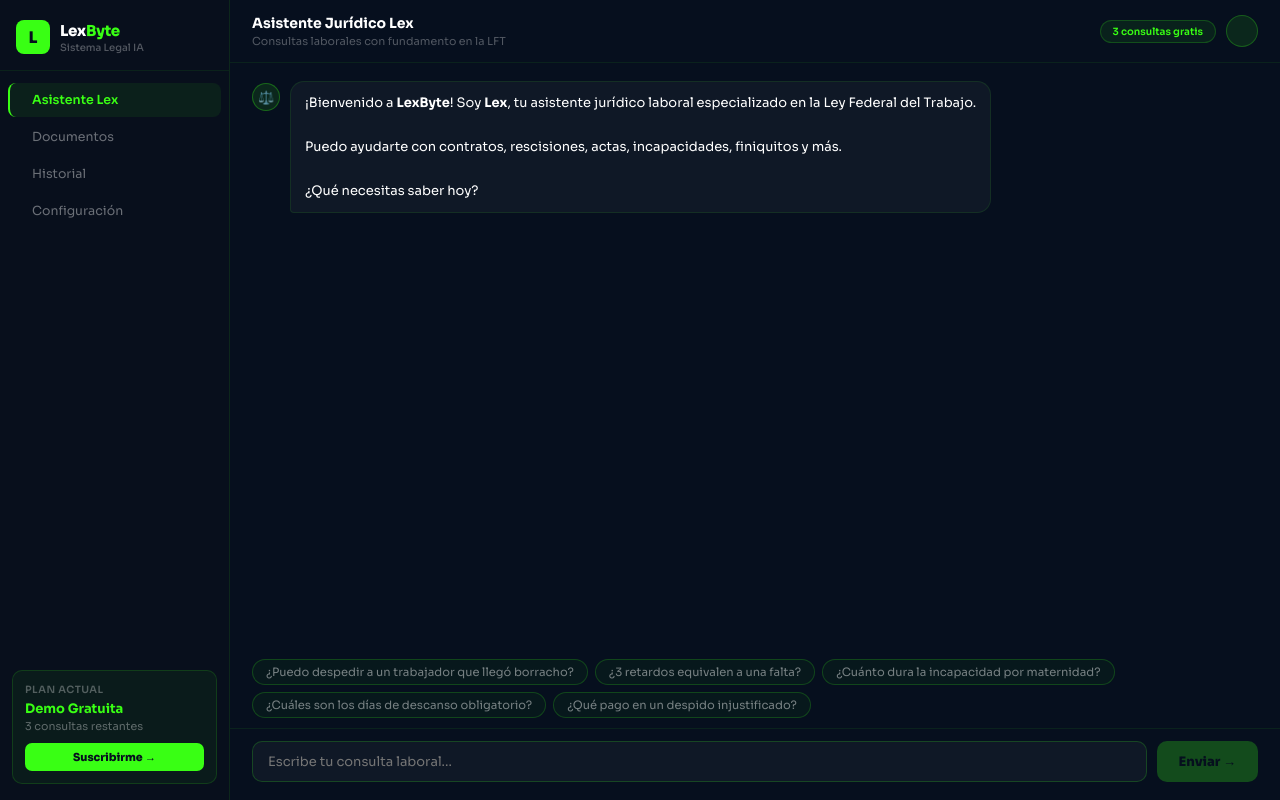
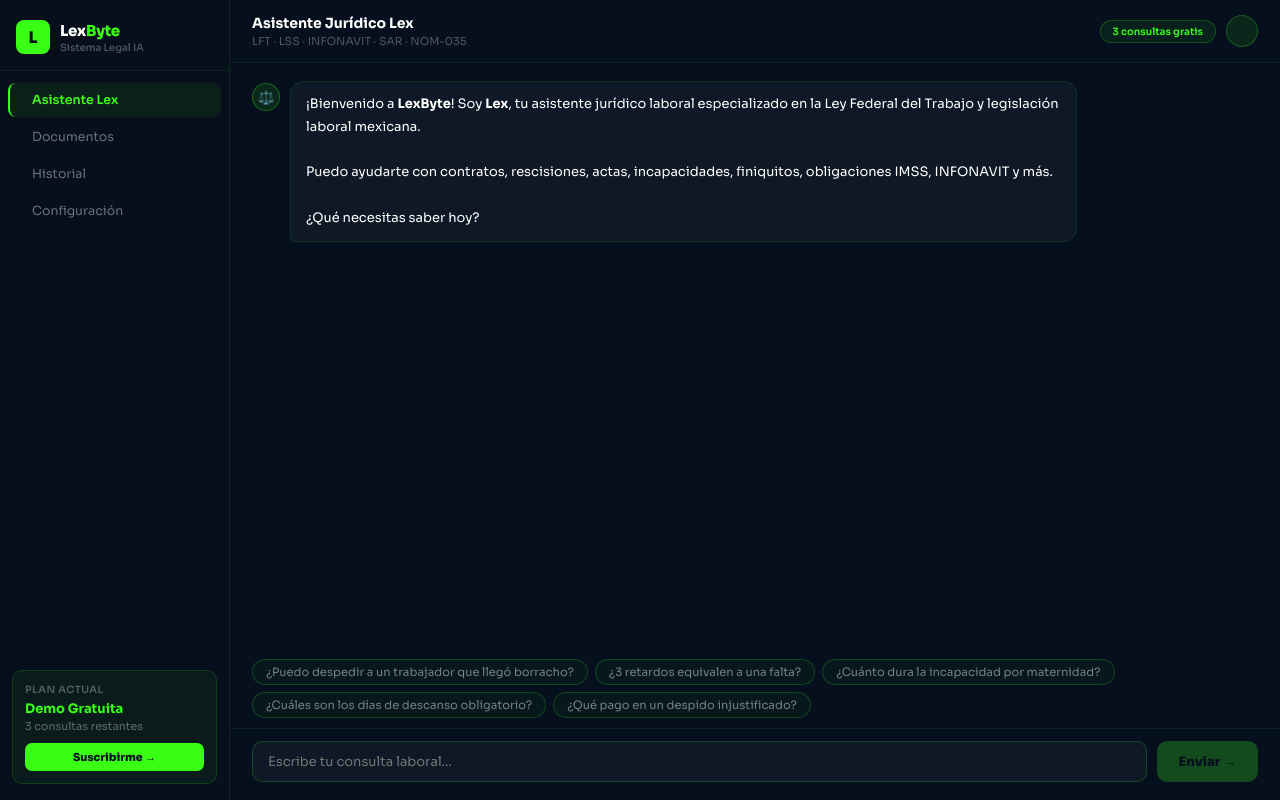
Before and after one commit to ricceron/legaleasy, a Next.js app: page / in a window 1280 px wide. Built offline with nearby package versions, Linux system fonts and the light colour scheme.

Commit message:
Update page.tsx

```diff
--- a/app/page.tsx
+++ b/app/page.tsx
@@ -7,7 +7,7 @@ type Section = 'lex' | 'docs' | 'historial' | 'config';
 export default function LexByte() {
   const [section, setSection] = useState<Section>('lex');
   const [msgs, setMsgs] = useState<Msg[]>([
-    { role: 'assistant', content: '¡Bienvenido a **LexByte**! Soy **Lex**, tu asistente jurídico laboral especializado en la Ley Federal del Trabajo.\n\nPuedo ayudarte con contratos, rescisiones, actas, incapacidades, finiquitos y más.\n\n¿Qué necesitas saber hoy?' }
+    { role: 'assistant', content: '¡Bienvenido a **LexByte**! Soy **Lex**, tu asistente jurídico laboral especializado en la Ley Federal del Trabajo y legislación laboral mexicana.\n\nPuedo ayudarte con contratos, rescisiones, actas, incapacidades, finiquitos, obligaciones IMSS, INFONAVIT y más.\n\n¿Qué necesitas saber hoy?' }
   ]);
   const [input, setInput] = useState('');
   const [loading, setLoading] = useState(false);
@@ -43,7 +43,14 @@ export default function LexByte() {
   };
 
   const fmt = (t: string) => t
+    .replace(/^### (.*$)/gim, '<span style="display:block;font-size:13px;font-weight:700;color:rgba(255,255,255,0.9);margin-top:8px;margin-bottom:4px">$1</span>')
+    .replace(/^## (.*$)/gim, '<span style="display:block;font-size:14px;font-weight:700;color:#39ff14;margin-top:10px;margin-bottom:4px">$1</span>')
+    .replace(/^# (.*$)/gim, '<span style="display:block;font-size:15px;font-weight:800;color:#39ff14;margin-top:10px;margin-bottom:6px">$1</span>')
     .replace(/\*\*(.*?)\*\*/g, '<strong>$1</strong>')
+    .replace(/\*(.*?)\*/g, '<em style="color:rgba(255,255,255,0.8)">$1</em>')
+    .replace(/^- (.*$)/gim, '<span style="display:block;padding-left:12px;margin-top:3px">• $1</span>')
+    .replace(/✅/g, '<span style="color:#39ff14">✅</span>')
+    .replace(/⚠️/g, '<span style="color:#facc15">⚠️</span>')
     .replace(/\n/g, '<br>');
 
   const sugs = [
@@ -81,7 +88,6 @@ export default function LexByte() {
 
       <div style={{ display:'flex', height:'100vh', background:'#060f1e', fontFamily:"'Sora',sans-serif", overflow:'hidden' }}>
 
-        {/* SIDEBAR */}
         <div style={{ width:230, flexShrink:0, background:'#080f1c', borderRight:'0.5px solid rgba(57,255,20,0.1)', display:'flex', flexDirection:'column', overflow:'hidden' }}>
           <div style={{ padding:'20px 16px 16px', borderBottom:'0.5px solid rgba(57,255,20,0.08)' }}>
             <div style={{ display:'flex', alignItems:'center', gap:10 }}>
@@ -116,15 +122,20 @@ export default function LexByte() {
           </div>
         </div>
 
-        {/* MAIN */}
         <div style={{ flex:1, display:'flex', flexDirection:'column', overflow:'hidden' }}>
           <div style={{ padding:'14px 22px', borderBottom:'0.5px solid rgba(57,255,20,0.08)', display:'flex', alignItems:'center', justifyContent:'space-between', background:'#060f1e', flexShrink:0 }}>
             <div>
               <div style={{ fontWeight:700, fontSize:14, color:'#fff' }}>
-                {section==='lex'&&'Asistente Jurídico Lex'}{section==='docs'&&'Generador de Documentos'}{section==='historial'&&'Historial de Documentos'}{section==='config'&&'Configuración'}
+                {section==='lex'&&'Asistente Jurídico Lex'}
+                {section==='docs'&&'Generador de Documentos'}
+                {section==='historial'&&'Historial de Documentos'}
+                {section==='config'&&'Configuración'}
               </div>
               <div style={{ fontSize:11, color:'rgba(255,255,255,0.3)', marginTop:2 }}>
-                {section==='lex'&&'Consultas laborales con fundamento en la LFT'}{section==='docs'&&'Contratos, actas y finiquitos listos para firmar'}{section==='historial'&&'Documentos generados por tu empresa'}{section==='config'&&'Datos de tu empresa y preferencias'}
+                {section==='lex'&&'LFT · LSS · INFONAVIT · SAR · NOM-035'}
+                {section==='docs'&&'Contratos, actas y finiquitos listos para firmar'}
+                {section==='historial'&&'Documentos generados por tu empresa'}
+                {section==='config'&&'Datos de tu empresa y preferencias'}
               </div>
             </div>
             <div style={{ display:'flex', alignItems:'center', gap:10 }}>
@@ -139,10 +150,17 @@ export default function LexByte() {
             <div style={{ flex:1, display:'flex', flexDirection:'column', overflow:'hidden' }}>
               <div style={{ flex:1, overflowY:'auto', padding:'18px 22px', display:'flex', flexDirection:'column', gap:14 }}>
                 {msgs.map((m, i) => (
-                  <div key={i} style={{ display:'flex', gap:10, justifyContent: m.role==='user'?'flex-end':'flex-start', animation:'fadeUp 0.25s ease', maxWidth:'80%', alignSelf: m.role==='user'?'flex-end':'flex-start' }}>
-                    {m.role==='assistant' && <div style={{ width:28, height:28, borderRadius:'50%', background:'rgba(57,255,20,0.1)', border:'0.5px solid rgba(57,255,20,0.3)', display:'flex', alignItems:'center', justifyContent:'center', fontSize:13, flexShrink:0, marginTop:2 }}>⚖️</div>}
-                    <div style={{ padding:'10px 14px', borderRadius: m.role==='user'?'14px 14px 4px 14px':'14px 14px 14px 4px', fontSize:13, lineHeight:1.7, background: m.role==='user'?'#39ff14':'rgba(255,255,255,0.04)', color: m.role==='user'?'#060f1e':'#fff', border: m.role==='assistant'?'0.5px solid rgba(57,255,20,0.1)':'none', fontWeight: m.role==='user'?600:400 }} dangerouslySetInnerHTML={{ __html: fmt(m.content) }} />
-                    {m.role==='user' && <div style={{ width:28, height:28, borderRadius:'50%', background:'rgba(255,255,255,0.06)', border:'0.5px solid rgba(255,255,255,0.1)', display:'flex', alignItems:'center', justifyContent:'center', flexShrink:0, marginTop:2 }}><i className="ti ti-user" style={{ fontSize:13, color:'rgba(255,255,255,0.4)' }} aria-hidden="true" /></div>}
+                  <div key={i} style={{ display:'flex', gap:10, justifyContent: m.role==='user'?'flex-end':'flex-start', animation:'fadeUp 0.25s ease', maxWidth:'82%', alignSelf: m.role==='user'?'flex-end':'flex-start' }}>
+                    {m.role==='assistant' && (
+                      <div style={{ width:28, height:28, borderRadius:'50%', background:'rgba(57,255,20,0.1)', border:'0.5px solid rgba(57,255,20,0.3)', display:'flex', alignItems:'center', justifyContent:'center', fontSize:13, flexShrink:0, marginTop:2 }}>⚖️</div>
+                    )}
+                    <div style={{ padding:'11px 15px', borderRadius: m.role==='user'?'14px 14px 4px 14px':'14px 14px 14px 4px', fontSize:13, lineHeight:1.75, background: m.role==='user'?'#39ff14':'rgba(255,255,255,0.04)', color: m.role==='user'?'#060f1e':'#fff', border: m.role==='assistant'?'0.5px solid rgba(57,255,20,0.1)':'none', fontWeight: m.role==='user'?600:400 }}
+                      dangerouslySetInnerHTML={{ __html: fmt(m.content) }} />
+                    {m.role==='user' && (
+                      <div style={{ width:28, height:28, borderRadius:'50%', background:'rgba(255,255,255,0.06)', border:'0.5px solid rgba(255,255,255,0.1)', display:'flex', alignItems:'center', justifyContent:'center', flexShrink:0, marginTop:2 }}>
+                        <i className="ti ti-user" style={{ fontSize:13, color:'rgba(255,255,255,0.4)' }} aria-hidden="true" />
+                      </div>
+                    )}
                   </div>
                 ))}
                 {loading && (
@@ -158,14 +176,21 @@ export default function LexByte() {
 
               {msgs.length<=1 && (
                 <div style={{ padding:'0 22px 10px', display:'flex', flexWrap:'wrap', gap:7 }}>
-                  {sugs.map(s => <button key={s} className="sug-btn" onClick={() => setInput(s)} style={{ fontSize:11.5, padding:'5px 13px', borderRadius:20, border:'0.5px solid rgba(57,255,20,0.2)', background:'rgba(57,255,20,0.04)', color:'rgba(255,255,255,0.45)', cursor:'pointer', fontFamily:"'Sora',sans-serif", transition:'all 0.15s' }}>{s}</button>)}
+                  {sugs.map(s => (
+                    <button key={s} className="sug-btn" onClick={() => setInput(s)}
+                      style={{ fontSize:11.5, padding:'5px 13px', borderRadius:20, border:'0.5px solid rgba(57,255,20,0.2)', background:'rgba(57,255,20,0.04)', color:'rgba(255,255,255,0.45)', cursor:'pointer', fontFamily:"'Sora',sans-serif", transition:'all 0.15s' }}>
+                      {s}
+                    </button>
+                  ))}
                 </div>
               )}
 
               <div style={{ padding:'12px 22px 18px', borderTop:'0.5px solid rgba(57,255,20,0.08)', display:'flex', gap:10 }}>
-                <input className="inp" value={input} onChange={e => setInput(e.target.value)} onKeyDown={e => e.key==='Enter'&&send()} placeholder="Escribe tu consulta laboral..."
+                <input className="inp" value={input} onChange={e => setInput(e.target.value)} onKeyDown={e => e.key==='Enter'&&send()}
+                  placeholder="Escribe tu consulta laboral..."
                   style={{ flex:1, padding:'11px 15px', background:'rgba(255,255,255,0.04)', border:'0.5px solid rgba(57,255,20,0.2)', borderRadius:10, color:'#fff', fontSize:13, fontFamily:"'Sora',sans-serif" }} />
-                <button onClick={send} disabled={loading||!input.trim()} style={{ background: input.trim()&&!loading?'#39ff14':'rgba(57,255,20,0.25)', color:'#060f1e', border:'none', borderRadius:10, padding:'11px 22px', fontFamily:"'Sora',sans-serif", fontWeight:800, fontSize:13, cursor: input.trim()&&!loading?'pointer':'not-allowed', transition:'all 0.15s' }}>
+                <button onClick={send} disabled={loading||!input.trim()}
+                  style={{ background: input.trim()&&!loading?'#39ff14':'rgba(57,255,20,0.25)', color:'#060f1e', border:'none', borderRadius:10, padding:'11px 22px', fontFamily:"'Sora',sans-serif", fontWeight:800, fontSize:13, cursor: input.trim()&&!loading?'pointer':'not-allowed', transition:'all 0.15s' }}>
                   {loading?'...':'Enviar →'}
                 </button>
               </div>
@@ -180,8 +205,10 @@ export default function LexByte() {
                     <i className={`ti ${d.icon}`} style={{ fontSize:24, color:d.ready?'#39ff14':'rgba(255,255,255,0.3)', marginBottom:10, display:'block' }} aria-hidden="true" />
                     <div style={{ fontWeight:700, fontSize:13, marginBottom:4, color:'#fff' }}>{d.nombre}</div>
                     <div style={{ fontSize:11, color:'rgba(255,255,255,0.35)', marginBottom:14 }}>{d.base}</div>
-                    {d.ready ? <button style={{ background:'#39ff14', color:'#060f1e', border:'none', borderRadius:7, padding:'6px 14px', fontSize:11, fontWeight:800, cursor:'pointer', fontFamily:"'Sora',sans-serif" }}>Generar →</button>
-                    : <span style={{ fontSize:11, color:'rgba(255,255,255,0.25)', fontWeight:500 }}>Próximamente</span>}
+                    {d.ready
+                      ? <button style={{ background:'#39ff14', color:'#060f1e', border:'none', borderRadius:7, padding:'6px 14px', fontSize:11, fontWeight:800, cursor:'pointer', fontFamily:"'Sora',sans-serif" }}>Generar →</button>
+                      : <span style={{ fontSize:11, color:'rgba(255,255,255,0.25)', fontWeight:500 }}>Próximamente</span>
+                    }
                   </div>
                 ))}
               </div>
@@ -203,10 +230,13 @@ export default function LexByte() {
                 {['Nombre o razón social','RFC','Registro patronal IMSS','Correo de contacto','Ciudad / Estado'].map(label => (
                   <div key={label} style={{ marginBottom:14 }}>
                     <div style={{ fontSize:10, color:'rgba(255,255,255,0.35)', fontWeight:600, textTransform:'uppercase', letterSpacing:'0.5px', marginBottom:5 }}>{label}</div>
-                    <input placeholder={`Ingresa ${label.toLowerCase()}`} style={{ width:'100%', padding:'10px 14px', background:'rgba(255,255,255,0.04)', border:'0.5px solid rgba(57,255,20,0.15)', borderRadius:9, color:'#fff', fontSize:13, fontFamily:"'Sora',sans-serif", outline:'none' }} />
+                    <input placeholder={`Ingresa ${label.toLowerCase()}`}
+                      style={{ width:'100%', padding:'10px 14px', background:'rgba(255,255,255,0.04)', border:'0.5px solid rgba(57,255,20,0.15)', borderRadius:9, color:'#fff', fontSize:13, fontFamily:"'Sora',sans-serif", outline:'none' }} />
                   </div>
                 ))}
-                <button style={{ background:'#39ff14', color:'#060f1e', border:'none', borderRadius:9, padding:'11px 26px', fontSize:13, fontWeight:800, cursor:'pointer', fontFamily:"'Sora',sans-serif", marginTop:8 }}>Guardar cambios</button>
+                <button style={{ background:'#39ff14', color:'#060f1e', border:'none', borderRadius:9, padding:'11px 26px', fontSize:13, fontWeight:800, cursor:'pointer', fontFamily:"'Sora',sans-serif", marginTop:8 }}>
+                  Guardar cambios
+                </button>
               </div>
             </div>
           )}
```
